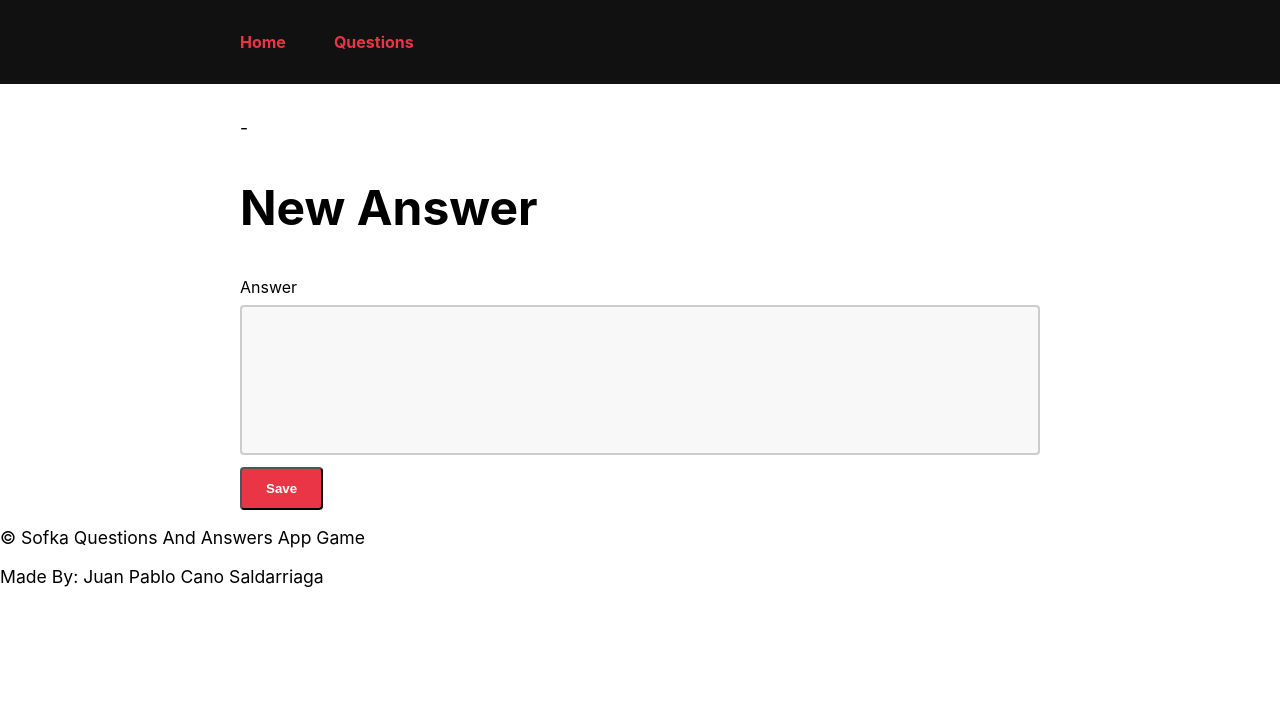
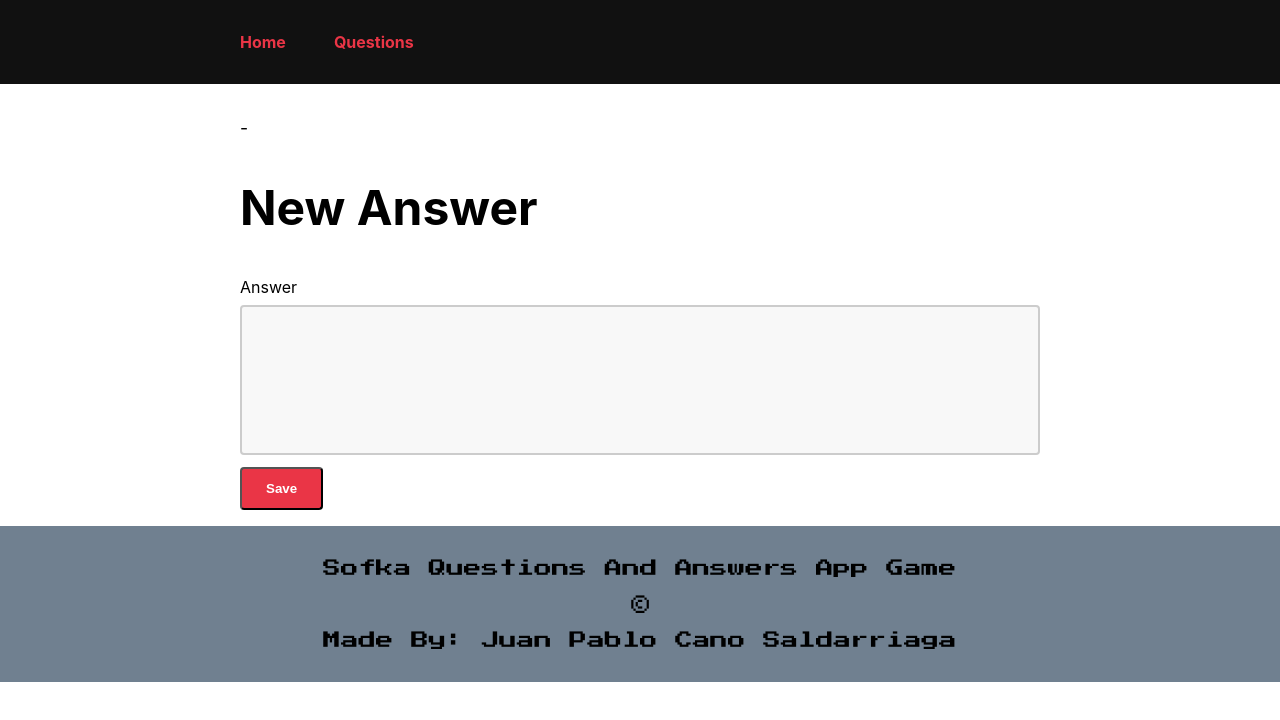
Before and after one commit to JuanPabloCano/Sofka.RetoAplicacionEmpresarial, a React (Create React App) app in the folder web/: page /answer/1 in a window 1280 px wide. Shown: the top 720 px of the page. Built offline with nearby package versions, Linux system fonts and the light colour scheme; no server answers.

Commit message:
Se agrega Css al footer

```diff
--- a/web/src/components/Footer.jsx
+++ b/web/src/components/Footer.jsx
@@ -3,7 +3,8 @@ import React from "react";
 const Footer = () => (
 
     <div className="footer">
-        <p>&copy; Sofka Questions And Answers App Game</p>
+        <p>Sofka Questions And Answers App Game</p>
+        <p className="footer-rightsSymbol">&copy; </p>
         <p>Made By: Juan Pablo Cano Saldarriaga</p>
     </div>
 
--- a/web/src/index.css
+++ b/web/src/index.css
@@ -1,3 +1,5 @@
+@import url('https://fonts.googleapis.com/css2?family=Press+Start+2P&display=swap');
+
 body {
     margin: 0;
     font-family: -apple-system, BlinkMacSystemFont, sans-serif;
@@ -104,3 +106,11 @@ body {
   .right {
     float: right;
   }
+
+  .footer{
+    text-align: center;
+    font-family: 'Press Start 2P', cursive;
+    margin-top: 1rem;
+    padding: 1rem;
+    background-color: slategray;
+  }
```
